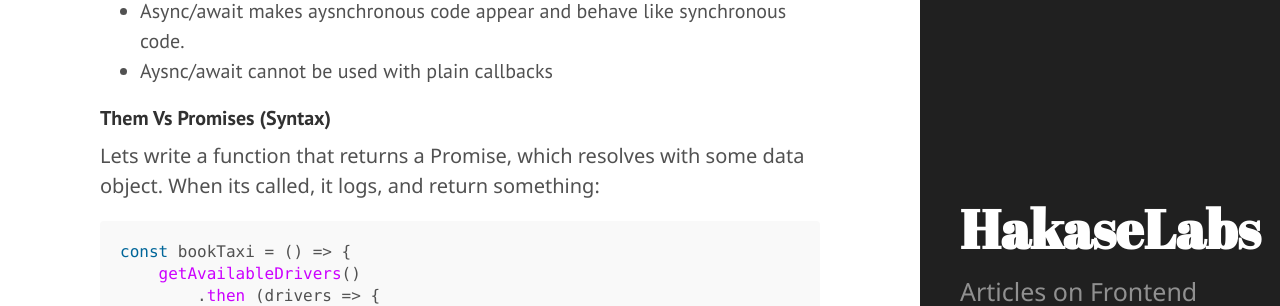
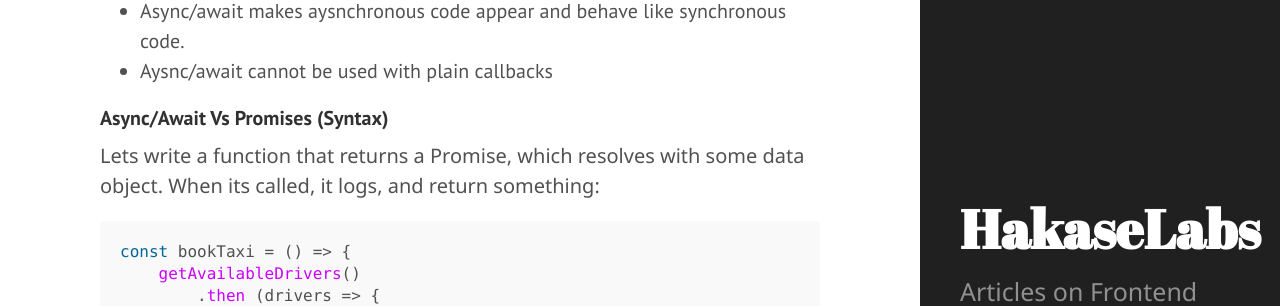
Before and after one commit to 1Rico/hakaselabs.github.io, a Jekyll site: the page built from _posts/2017-08-02-show-me-async-await-like-am-5.md, in a window 1280 px wide and 900 px high, scrolled down 738 px. Shown: the part 155-461 px from the top of the window. Built offline with Jekyll 4.4.1, drawn with Linux system fonts in a browser that asks for light colours; Markdown is read by kramdown in place of the engine named in the settings; comment, search, counter and statistics services are not loaded.

Commit message:
New Post

````diff
--- a/_posts/2017-08-02-show-me-async-await-like-am-5.md
+++ b/_posts/2017-08-02-show-me-async-await-like-am-5.md
@@ -18,7 +18,7 @@ If this is your first time seeing/hearing of this term, here's it in plain Engli
 - Aysnc/await cannot be used with plain callbacks
 
 
-#### Them Vs Promises (Syntax)
+#### Async/Await Vs Promises (Syntax)
 Lets write a function that returns a Promise, which resolves with some data object. When its called, it logs, and return something:
 ```javascript
 const bookTaxi = () => {
````
